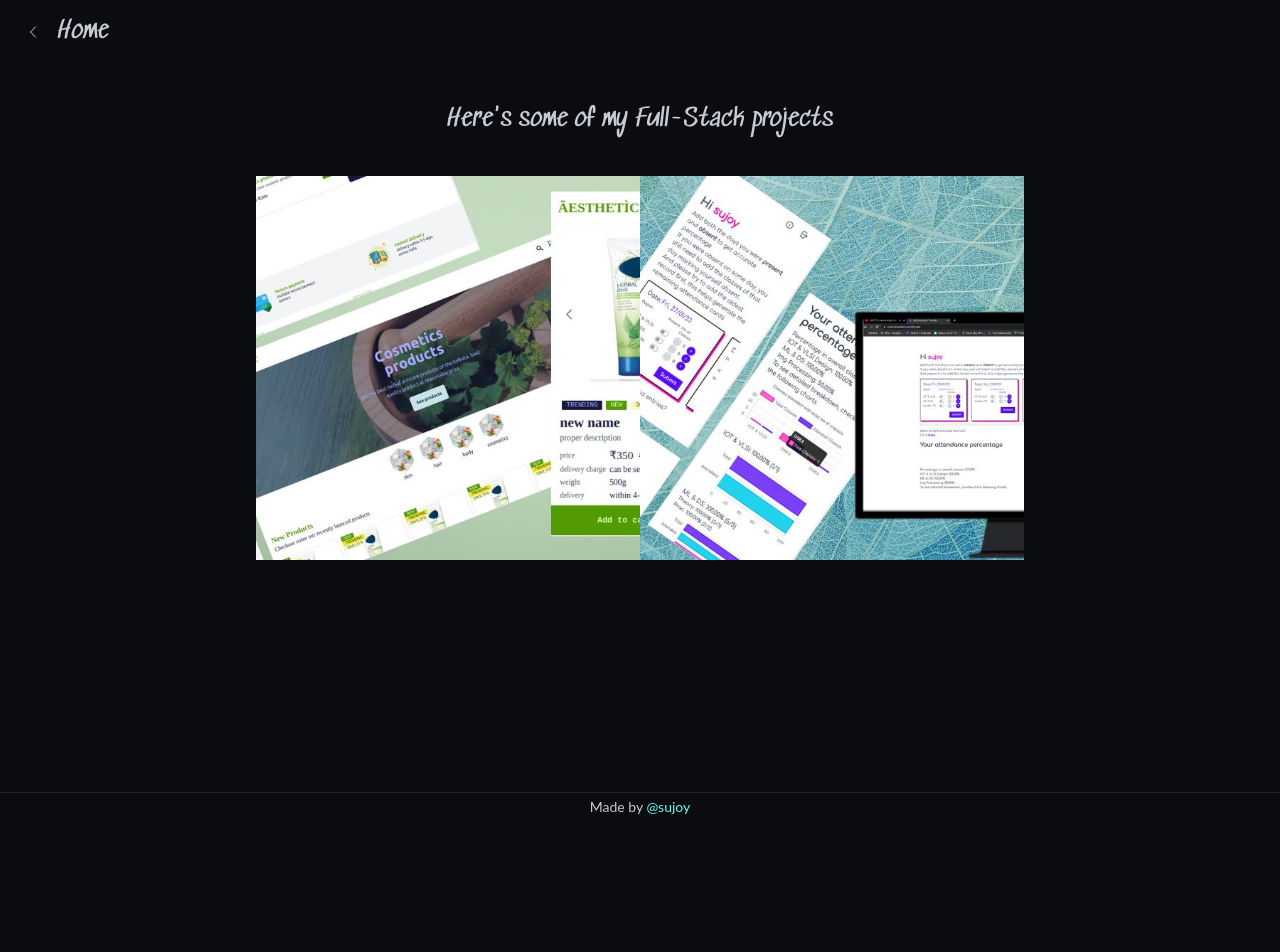
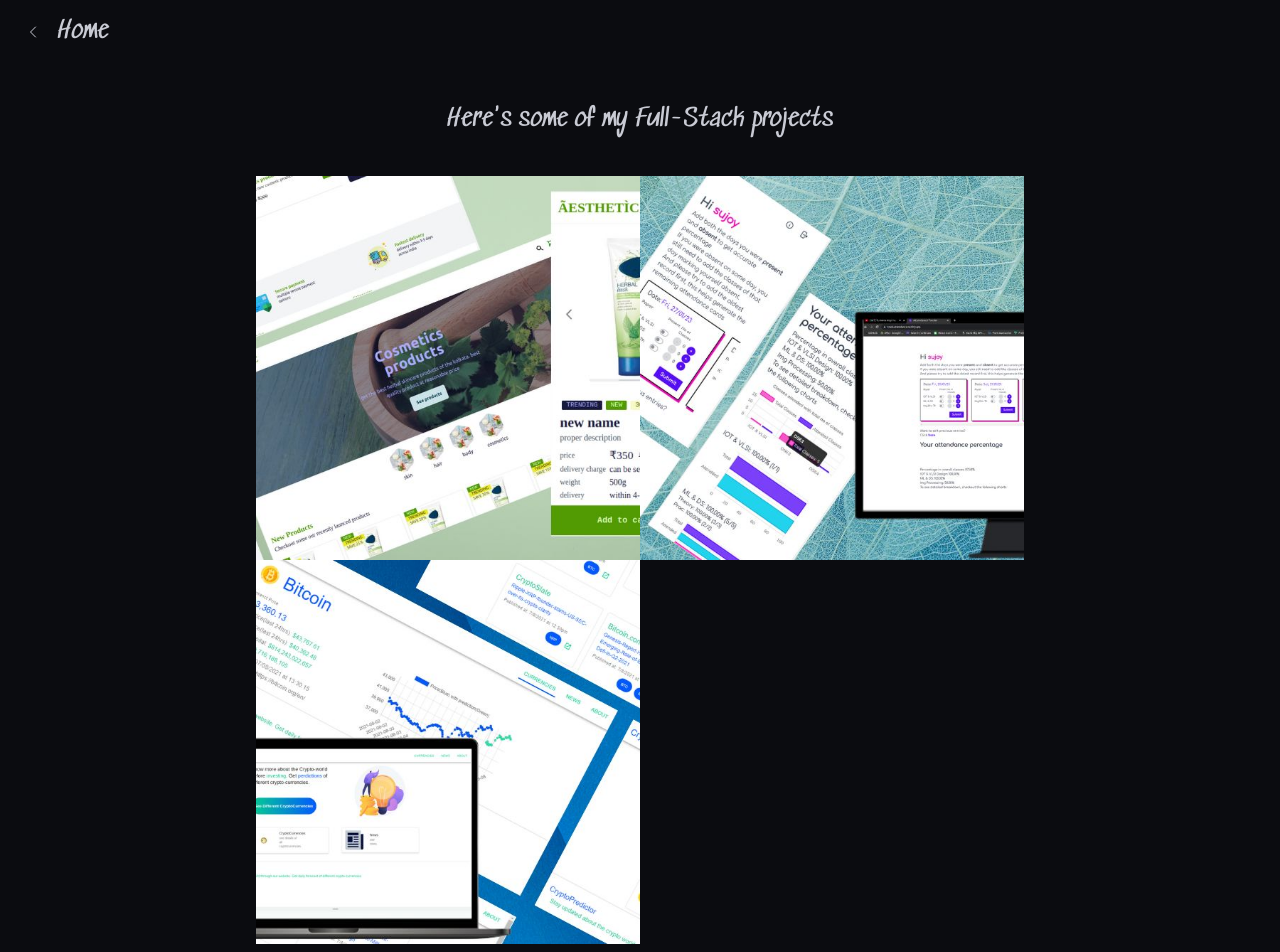
Before and after one commit to SujoyGhosh-scott/portfolio2, a Next.js app: page /projects/full-stack in a window 1280 px wide. Shown: the top 952 px of the page. Before the commit the page ends 821 px from the top, so only its background shows below. Built offline with nearby package versions, Linux system fonts and the light colour scheme.

Commit message:
minor change

```diff
--- a/pages/projects/frontend.js
+++ b/pages/projects/frontend.js
@@ -44,6 +44,11 @@ function Frontend() {
             live="https://sg-game-of-life.netlify.app/"
             github="https://github.com/SujoyGhosh-scott/The-Game-of-Life-using-React"
           />
+          <ProjectCard
+            bg="/projects/typing.jpg"
+            title="Typing Test"
+            description="This is a basic typing test website made using ReactJs and MUI"
+          />
         </section>
       </main>
       <footer className="border-t border-gray-100 border-opacity-10 text-center text-sm p-1 font-mono">
--- a/pages/projects/full-stack.js
+++ b/pages/projects/full-stack.js
@@ -44,6 +44,12 @@ function FullStack() {
             live="https://track-attendance.netlify.app/"
             github="https://github.com/SujoyGhosh-scott/The-Game-of-Life-using-React"
           />
+          <ProjectCard
+            bg="/projects/crypto.jpg"
+            title="Crypto Predictor"
+            description="This website helps to keep people updated about the crypto world. It shows live values of different cryptocurrencies and makes a 24hr price prediction, along with this users can read news about the crypto world."
+            live="https://crypto-predictor-staging.netlify.app/"
+          />
         </section>
       </main>
       <footer className="border-t border-gray-100 border-opacity-10 text-center text-sm p-1 font-mono">
```
Also changed, not shown: public/projects/crypto.jpg (added), public/projects/typing.jpg (added).
